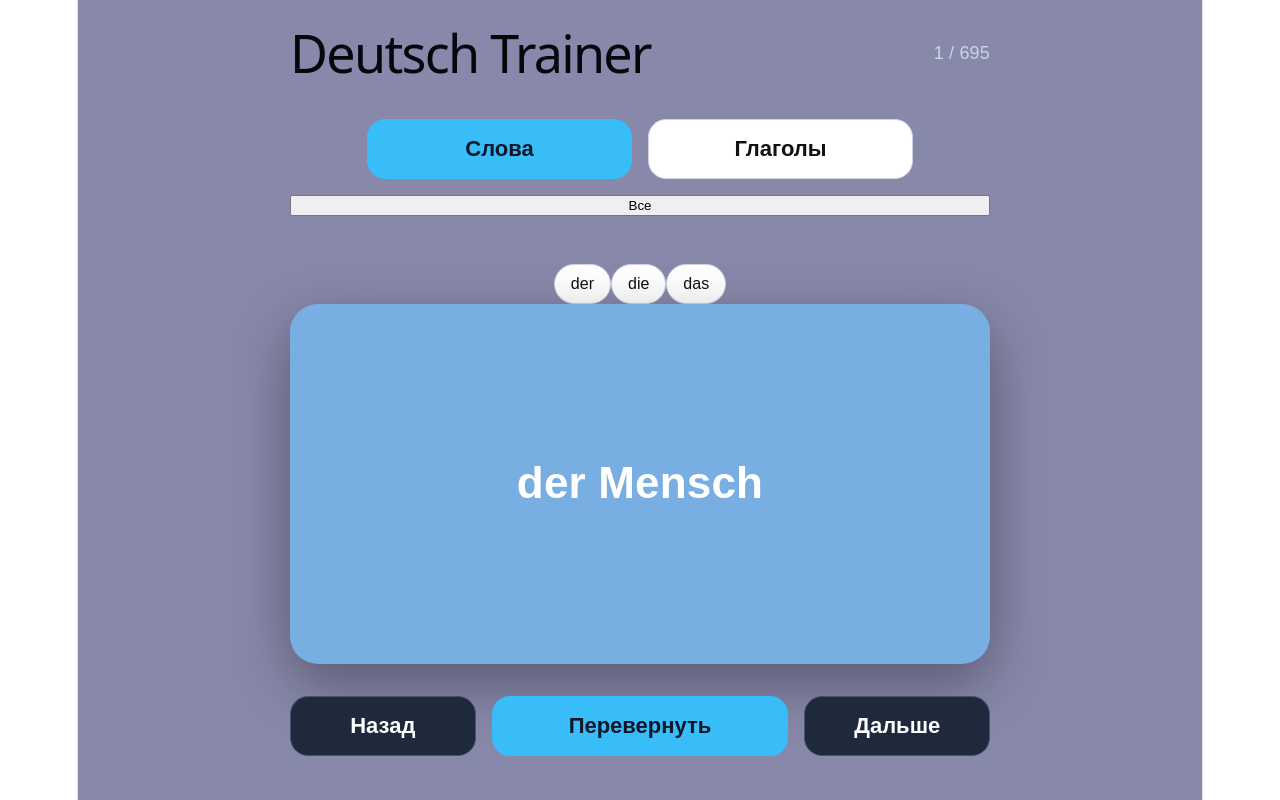
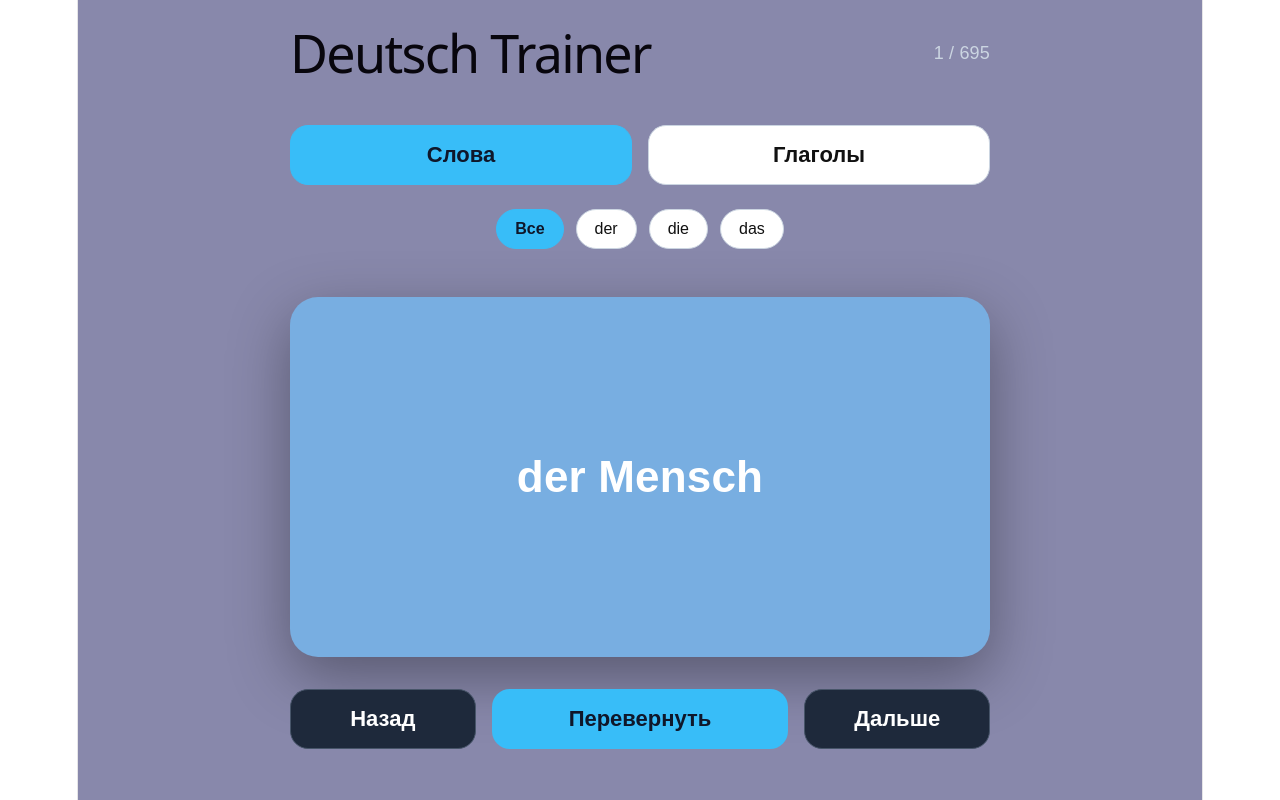
Before and after one commit to Anastasiia21/deutsch-trainer, a React (Vite) app: page / in a window 1280 px wide. Built offline with nearby package versions, Linux system fonts and the light colour scheme.

Commit message:
verbs fix display  update in app

```diff
--- a/src/App.jsx
+++ b/src/App.jsx
@@ -287,9 +287,9 @@ const styles = {
   },
 
   modeButtons: {
-  width: "50%",
+  width: "90%",
   maxWidth: 700,
-  margin: "0 auto 16px",
+  margin: "0 auto 24px",
   display: "grid",
   gridTemplateColumns: "1fr 1fr",
   gap: 16,
@@ -319,24 +319,36 @@ activeModeButton: {
   whiteSpace: "nowrap",
 },
 
+ articleButtons: {
+  width: "90%",
+  maxWidth: 700,
+  margin: "0 auto 48px",
+  display: "flex",
+  gap: 12,
+  flexWrap: "wrap",
+  justifyContent: "center",
+},
+
 articleButton: {
-    padding: "10px 16px",
+  padding: "10px 18px",
   borderRadius: 999,
   border: "1px solid #cbd5e1",
   background: "white",
   color: "#111",
   fontSize: 16,
+  fontWeight: 500,
   cursor: "pointer",
 },
 
 activeArticleButton: {
-   width: "90%",
-  maxWidth: 700,
-  margin: "0 auto 48px",
-  display: "flex",
-  gap: 10,
-  flexWrap: "wrap",
-  justifyContent: "center",
+  padding: "10px 18px",
+  borderRadius: 999,
+  border: "1px solid #38bdf8",
+  background: "#38bdf8",
+  color: "#0f172a",
+  fontSize: 16,
+  fontWeight: 700,
+  cursor: "pointer",
 },
 
   card: {
```
Lines whose indentation alone changed are shown as unchanged.
